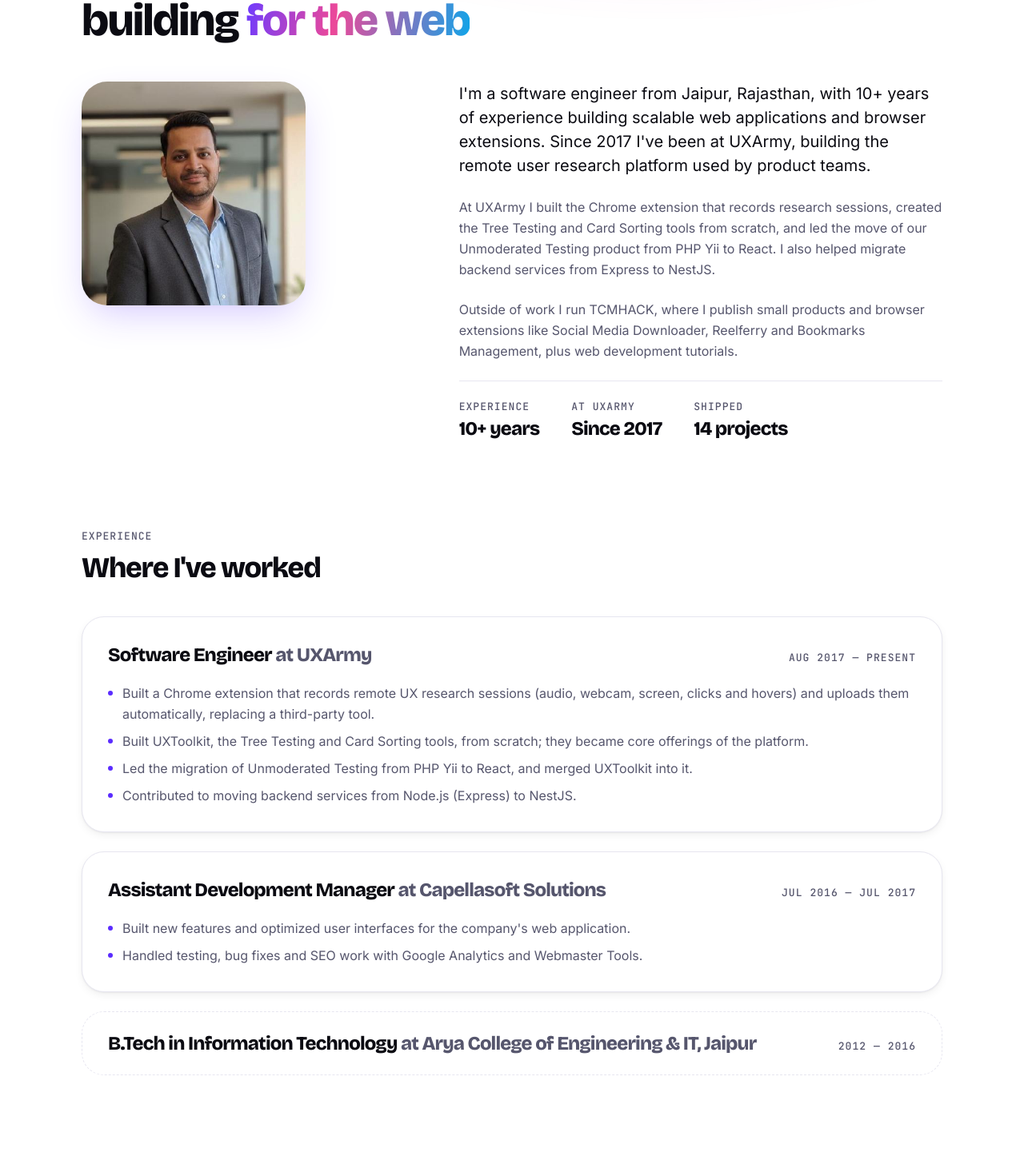
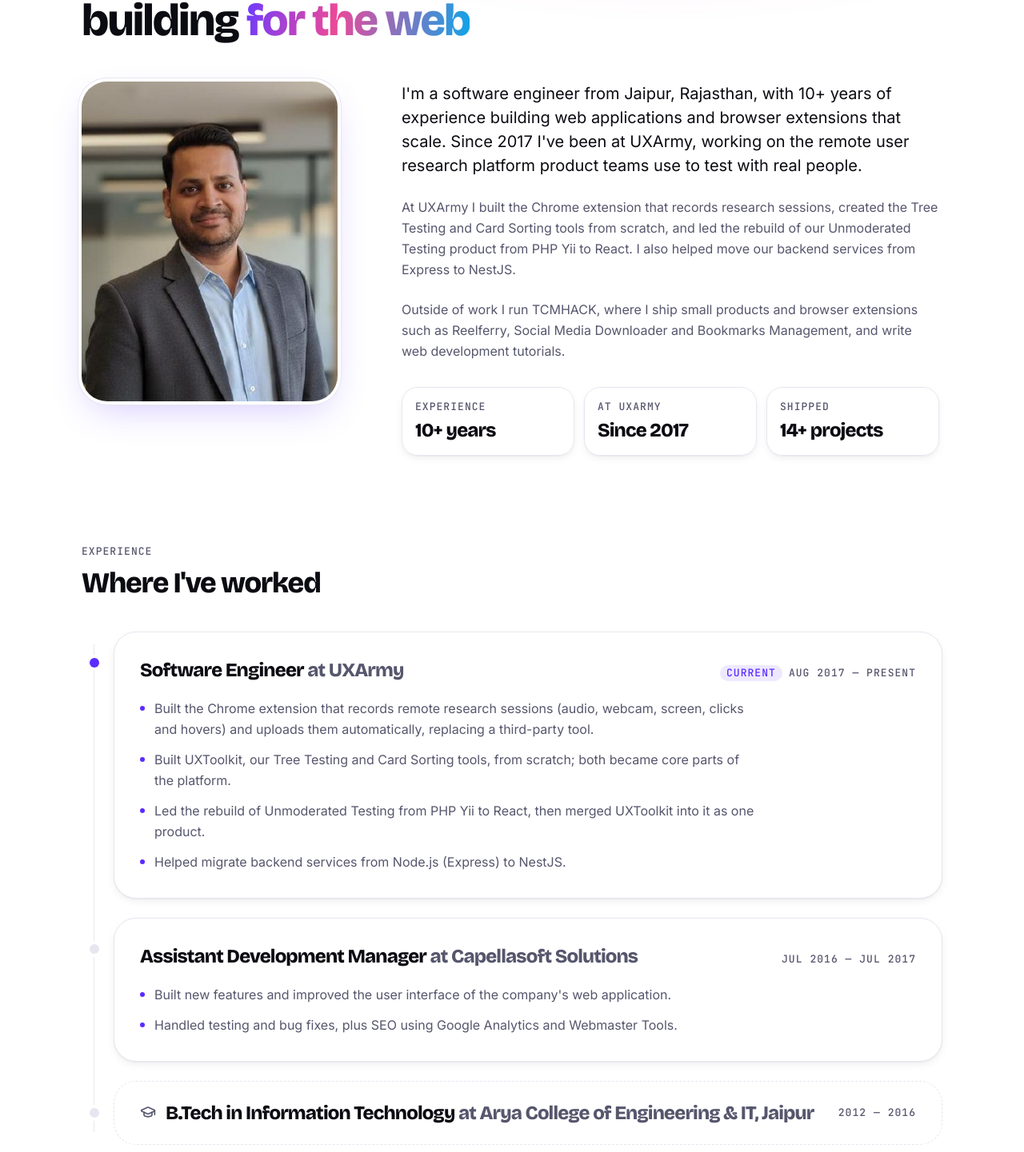
Before and after one commit to tikamchand06/tikamchand06, a Next.js app: page /about-me in a window 1280 px wide. Shown: the part 243-1684 px from the top of the page at 80% size. Built offline with nearby package versions, Linux system fonts and the light colour scheme.

Commit message:
Polish About Me page layout, copy and stat cards

```diff
--- a/app/about-me/page.jsx
+++ b/app/about-me/page.jsx
@@ -1,8 +1,9 @@
 import Image from "next/image"
 import Link from "next/link"
-import { ArrowUpRight } from "lucide-react"
+import { ArrowUpRight, GraduationCap } from "lucide-react"
 
 import { ProjectGrid } from "@/components/project-grid"
+import { cn } from "@/lib/utils"
 import {
   about,
   education,
@@ -22,12 +23,12 @@
     value: `${new Date().getFullYear() - careerStart}+ years`,
   },
   { label: "At UXArmy", value: "Since 2017" },
-  { label: "Shipped", value: `${projects.length} projects` },
+  { label: "Shipped", value: `${projects.length}+ projects` },
 ]
 
 export const metadata = {
   title: "About Me",
-  description: "Who I am and what I build with.",
+  description: `${profile.name}: software engineer in Jaipur, India, with 10+ years building web apps and browser extensions.`,
 }
 
 export default function AboutPage() {
@@ -46,29 +47,38 @@
             <span className="text-gradient">for the web</span>
           </h1>
 
-          <div className="mt-12 grid gap-10 md:grid-cols-[1fr_1.4fr]">
+          <div className="mt-12 grid items-start gap-10 md:grid-cols-[minmax(0,320px)_minmax(0,1fr)] md:gap-14 lg:gap-20">
             <Image
               src={profile.photo}
               alt={profile.name}
               width={460}
               height={460}
               priority
-              className="aspect-square w-full max-w-[280px] rounded-2xl object-cover shadow-glow"
+              className="aspect-[4/5] w-full max-w-[320px] rounded-2xl object-cover shadow-glow ring-1 ring-border ring-offset-4 ring-offset-background md:sticky md:top-28"
             />
 
-            <div className="space-y-6">
+            <div className="max-w-2xl space-y-6">
               <p className="text-lead text-pretty">{about[0]}</p>
               {about.slice(1).map((paragraph) => (
-                <p key={paragraph} className="text-body text-muted-foreground">
+                <p
+                  key={paragraph}
+                  className="text-body leading-relaxed text-pretty text-muted-foreground"
+                >
                   {paragraph}
                 </p>
               ))}
 
-              <dl className="flex flex-wrap gap-x-10 gap-y-4 border-t border-border pt-6">
-                {aboutStats.map((stat) => (
-                  <div key={stat.label}>
+              <dl className="grid grid-cols-3 gap-3 pt-2">
+                {aboutStats.map((stat, index) => (
+                  <div
+                    key={stat.label}
+                    style={{ animationDelay: `${index * 90}ms` }}
+                    className="group animate-in cursor-default rounded-lg border border-border bg-card/70 p-4 shadow-2 transition-all duration-[var(--motion-normal)] fade-in slide-in-from-bottom-3 fill-mode-both hover:-translate-y-1 hover:border-primary/40 hover:bg-primary/5 hover:shadow-lift"
+                  >
                     <dt className="meta text-muted-foreground">{stat.label}</dt>
-                    <dd className="display mt-1 text-subhead">{stat.value}</dd>
+                    <dd className="display mt-1.5 text-lg transition-colors duration-[var(--motion-fast)] group-hover:text-primary sm:text-subhead">
+                      {stat.value}
+                    </dd>
                   </div>
                 ))}
               </dl>
@@ -81,12 +91,19 @@
         <p className="meta text-muted-foreground">Experience</p>
         <h2 className="display mt-3 text-heading">Where I've worked</h2>
 
-        <ol className="mt-10 space-y-6">
+        <ol className="relative mt-10 space-y-6 before:absolute before:top-4 before:bottom-4 before:left-[7px] before:w-px before:bg-border md:pl-10 md:before:left-[15px]">
           {experience.map((job) => (
             <li
               key={job.company}
-              className="rounded-xl border border-border bg-card p-6 shadow-2 md:p-8"
+              className="relative rounded-xl border border-border bg-card p-6 shadow-2 transition-all duration-[var(--motion-normal)] hover:border-primary/30 hover:shadow-lift md:p-8"
             >
+              <span
+                aria-hidden
+                className={cn(
+                  "absolute top-8 -left-[31px] hidden size-3 rounded-full ring-4 ring-background md:block",
+                  job.period.includes("Present") ? "bg-primary" : "bg-border"
+                )}
+              />
               <div className="flex flex-wrap items-baseline justify-between gap-2">
                 <h3 className="display text-subhead">
                   {job.role}{" "}
@@ -94,14 +111,21 @@
                     at {job.company}
                   </span>
                 </h3>
-                <p className="meta text-muted-foreground">{job.period}</p>
+                <p className="meta flex items-center gap-2 text-muted-foreground">
+                  {job.period.includes("Present") ? (
+                    <span className="rounded-full bg-primary/10 px-2 py-0.5 text-primary">
+                      Current
+                    </span>
+                  ) : null}
+                  {job.period}
+                </p>
               </div>
 
-              <ul className="mt-5 space-y-2">
+              <ul className="mt-5 max-w-3xl space-y-3">
                 {job.points.map((point) => (
                   <li
                     key={point}
-                    className="flex gap-3 text-body text-muted-foreground"
+                    className="flex gap-3 text-body leading-relaxed text-muted-foreground"
                   >
                     <span
                       aria-hidden
@@ -114,13 +138,23 @@
             </li>
           ))}
 
-          <li className="flex flex-wrap items-baseline justify-between gap-2 rounded-xl border border-dashed border-border p-6 md:px-8">
+          <li className="relative flex flex-wrap items-center justify-between gap-2 rounded-xl border border-dashed border-border p-6 md:px-8">
+            <span
+              aria-hidden
+              className="absolute top-1/2 -left-[31px] hidden size-3 -translate-y-1/2 rounded-full bg-border ring-4 ring-background md:block"
+            />
+            <div className="flex items-start gap-3">
+              <GraduationCap
+                aria-hidden
+                className="mt-1 size-5 shrink-0 text-muted-foreground"
+              />
               <h3 className="display text-subhead">
                 {education.degree}{" "}
                 <span className="text-muted-foreground">
                   at {education.school}
                 </span>
               </h3>
+            </div>
             <p className="meta text-muted-foreground">{education.period}</p>
           </li>
         </ol>
@@ -134,7 +168,7 @@
           {stack.map((group, index) => (
             <div
               key={group.group}
-              className="rounded-xl border border-border bg-card p-6 shadow-2"
+              className="rounded-xl border border-border bg-card p-6 shadow-2 transition-all duration-[var(--motion-normal)] hover:-translate-y-1 hover:border-primary/30 hover:shadow-lift"
             >
               <div className="flex items-center gap-3">
                 <span
@@ -151,7 +185,7 @@
                 {group.items.map((item) => (
                   <li
                     key={item}
-                    className="rounded-full bg-muted px-3 py-1 text-[13px] font-semibold text-muted-foreground"
+                    className="cursor-default rounded-full border border-border bg-card/70 px-3 py-1 text-[13px] font-semibold text-muted-foreground transition-all duration-[var(--motion-fast)] hover:-translate-y-0.5 hover:border-primary/40 hover:bg-primary/5 hover:text-primary"
                   >
                     {item}
                   </li>
```
Also changed, not shown: lib/content.js. Lines whose indentation alone changed are shown as unchanged.
